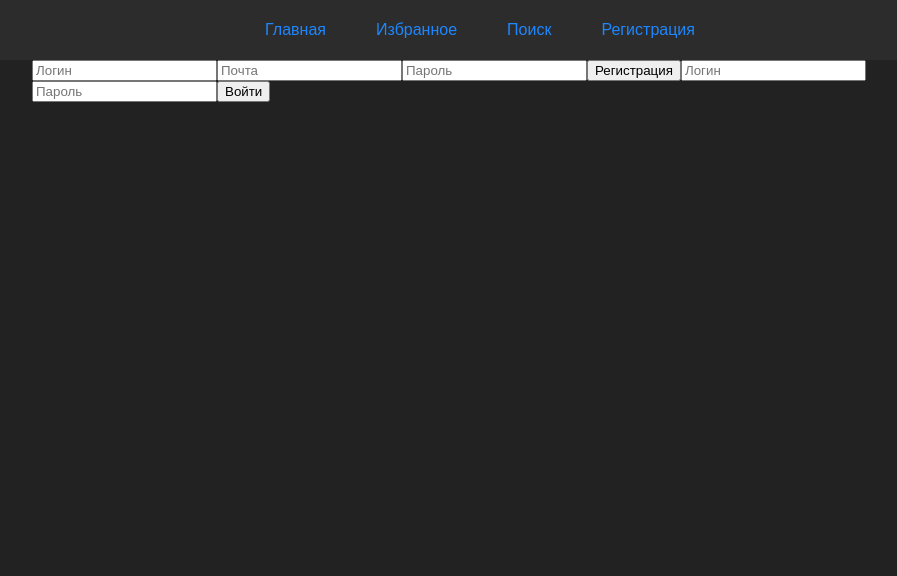
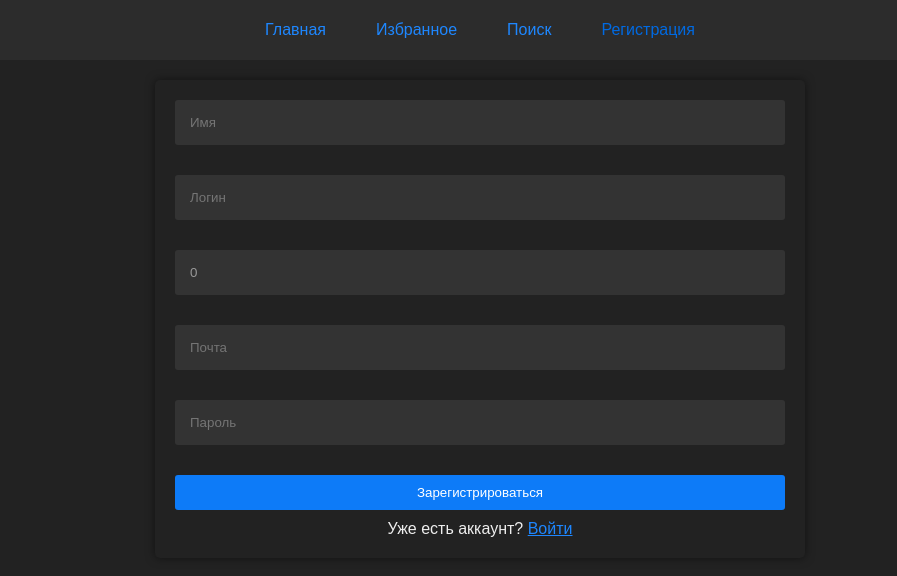
Before and after one commit to Nays06/newProject, an Angular app: page /registartion in a window 1280 px wide. Shown: the top 576 px of the page, without its empty margins (160-1057 px from the left). Built offline with nearby package versions, Linux system fonts and the light colour scheme.

Commit message:
MongoDB register 60% done

```diff
--- a/src/app/Components/registartion/registartion.component.css
+++ b/src/app/Components/registartion/registartion.component.css
@@ -0,0 +1,57 @@
+  .registration,
+  .login {
+    background-color: #222;
+    color: #eee;
+    padding: 20px;
+    border-radius: 5px;
+    box-shadow: 0 0 10px rgba(0, 0, 0, 0.5);
+    width: 650px;
+    margin: 20px auto;
+  }
+
+  input {
+    width: 100%;
+    padding: 15px;
+    margin-bottom: 30px;
+    border: none;
+    border-radius: 3px;
+    background-color: #333;
+    color: #eee;
+    outline: none;
+  }
+
+  input {
+    color: #999;
+  }
+
+  button {
+    background-color: rgb(13, 123, 248);
+    color: white;
+    padding: 10px 20px;
+    border: none;
+    border-radius: 3px;
+    cursor: pointer;
+    transition: background-color 0.3s ease;
+    width: 100%;
+  }
+
+  button:hover {
+    background-color: rgb(0, 109, 235);
+  }
+
+  div {
+    margin-top: 10px;
+    text-align: center;
+  }
+
+  mark {
+    background-color: transparent;
+    color: rgb(30, 135, 255);
+    cursor: pointer;
+    text-decoration: underline;
+    padding: 0;
+  }
+
+  mark:hover {
+    color: rgb(62, 152, 255);
+  }
--- a/src/app/Components/registartion/registartion.component.html
+++ b/src/app/Components/registartion/registartion.component.html
@@ -1,11 +1,16 @@
-<div class="registartion">
-    <input type="text" placeholder="Логин" [(ngModel)]=" login">
-    <input type="email" placeholder="Почта" [(ngModel)]=" email">
-    <input type="password" placeholder="Пароль" [(ngModel)]=" password">
-    <button (click)="register()">Регистрация</button>
+<div class="registration" *ngIf="authorazationMode === 'registration'">
+    <input type="text" placeholder="Имя" [(ngModel)]="name">
+    <input type="text" placeholder="Логин" [(ngModel)]="login">
+    <input type="number" placeholder="Возраст" [(ngModel)]="age">
+    <input type="email" placeholder="Почта" [(ngModel)]="email">
+    <input type="password" placeholder="Пароль" [(ngModel)]="password">
+    <button (click)="register()">Зарегистрироваться</button>
+    <div>Уже есть аккаунт? <mark (click)="authorazationMode = 'login'">Войти</mark></div>
+</div>
 
+<div class="login" *ngIf="authorazationMode === 'login'">
     <input type="text" placeholder="Логин" [(ngModel)]="logLogin">
     <input type="password" placeholder="Пароль" [(ngModel)]="logPassword">
     <button (click)="logIn()">Войти</button>
-
+    <div>Нету аккаунта? <mark (click)="authorazationMode = 'registration'">Зарегистрироваться</mark></div>
 </div>
--- a/src/app/Components/registartion/registartion.component.ts
+++ b/src/app/Components/registartion/registartion.component.ts
@@ -1,16 +1,20 @@
 import { Component } from '@angular/core';
 import { FormsModule } from '@angular/forms';
 import { AccountService } from '../../Services/account.service';
+import { NgIf } from '@angular/common';
 
 @Component({
   selector: 'app-registartion',
-  imports: [FormsModule],
+  imports: [FormsModule, NgIf],
   templateUrl: './registartion.component.html',
   styleUrl: './registartion.component.css'
 })
 export class RegistartionComponent {
   private _accountService: AccountService;
+  authorazationMode: String = 'registration'
+  name: String = ''
   login: String = ''
+  age: Number = 0
   email: String = ''
   password: String = ''
   logLogin: String = ''
@@ -21,7 +25,7 @@ export class RegistartionComponent {
     }
 
     register(){
-      this._accountService.registerUser(this.login, this.email, this.password)
+      this._accountService.registerUser(this.name, this.login, this.age, this.email, this.password )
     }
 
     logIn(){
--- a/src/app/Services/account.service.ts
+++ b/src/app/Services/account.service.ts
@@ -1,31 +1,50 @@
-import { Injectable } from '@angular/core';
+import { inject, Injectable } from '@angular/core';
+import { HttpClient } from '@angular/common/http';
 
 @Injectable({
   providedIn: 'root'
 })
 export class AccountService {
+  http = inject(HttpClient)
 
   constructor() {}
 
-  registerUser(login: String, email: String, password: String){
-    const allUsers = JSON.parse(localStorage.getItem('allUsers') || '[]');
+  registerUser(name: String, login: String, age: Number, email: String, password: String){
+    // const allUsers = JSON.parse(localStorage.getItem('allUsers') || '[]');
 
-    const loginExists = allUsers.some((user: any) => user.login === login);
-    const emailExists = allUsers.some((user: any) => user.email === email);
+    // const loginExists = allUsers.some((user: any) => user.login === login);
+    // const emailExists = allUsers.some((user: any) => user.email === email);
 
-    if (loginExists) {
-        alert("Логин уже занят");
-        return;
+    // if (loginExists) {
+    //     alert("Логин уже занят");
+    //     return;
+    // }
+
+    // if (emailExists) {
+    //     alert("Почта уже знята");
+    //     return;
+    // }
+
+    // allUsers.push({name, username: login, age, email, password});
+    // localStorage.setItem('allUsers', JSON.stringify(allUsers));
+
+    let user = {
+      name,
+      username: login,
+      age,
+      email,
+      password
     }
 
-    if (emailExists) {
-        alert("Почта уже знята");
-        return;
-    }
+    this.http.post('http://localhost:5000/auth/registration', user).subscribe((res: any) => {
+      console.log(res);
 
-    allUsers.push({login: login, email: email, password: password});
-    localStorage.setItem('allUsers', JSON.stringify(allUsers));
-    alert("Регистрация прошла успешно!");
+      if (res.id) {
+        alert('Автомоб добавлен');
+      } else {
+        alert('Не получ добавить авто');
+      }
+    });
   }
 
   loginUser(login: String, password: String){
@@ -37,6 +56,5 @@ export class AccountService {
     } else {
       alert("Логин или пароль введены неверно")
     }
-
   }
 }
--- a/src/app/app.component.css
+++ b/src/app/app.component.css
@@ -14,6 +14,10 @@ header a{
     &:not(:first-child){
         margin-left: 50px;
     }
+
+    &.active{
+        color: rgb(0, 106, 226);
+    }
 }
 
 main{
--- a/src/app/app.component.html
+++ b/src/app/app.component.html
@@ -1,9 +1,9 @@
 <header>
   <nav>
-    <a routerLink="/" routerLinkActive="active" class="route">Главная</a>
-    <a routerLink="/favorites" routerLinkActive="active" class="route">Избранное</a>
-    <a routerLink="/search" routerLinkActive="active" class="route">Поиск</a>
-    <a routerLink="/registartion" routerLinkActive="active" class="route">Регистрация</a>
+    <a routerLink="/" routerLinkActive="active" [routerLinkActiveOptions]="{ exact: true }" class="route">Главная</a>
+    <a routerLink="/favorites" routerLinkActive="active" [routerLinkActiveOptions]="{ exact: true }" class="route">Избранное</a>
+    <a routerLink="/search" routerLinkActive="active" [routerLinkActiveOptions]="{ exact: true }" class="route">Поиск</a>
+    <a routerLink="/registartion" routerLinkActive="active" [routerLinkActiveOptions]="{ exact: true }" class="route">Регистрация</a>
   </nav>
 </header>
 
--- a/src/styles.css
+++ b/src/styles.css
@@ -1,5 +1,5 @@
 *{
-    font-family:Arial, Helvetica, sans-serif;
+    font-family: Arial, Helvetica, sans-serif;
     box-sizing: border-box;
 }
 
```
Also changed, not shown: src/app/Components/home/home.component.ts (+0 -7 lines).
